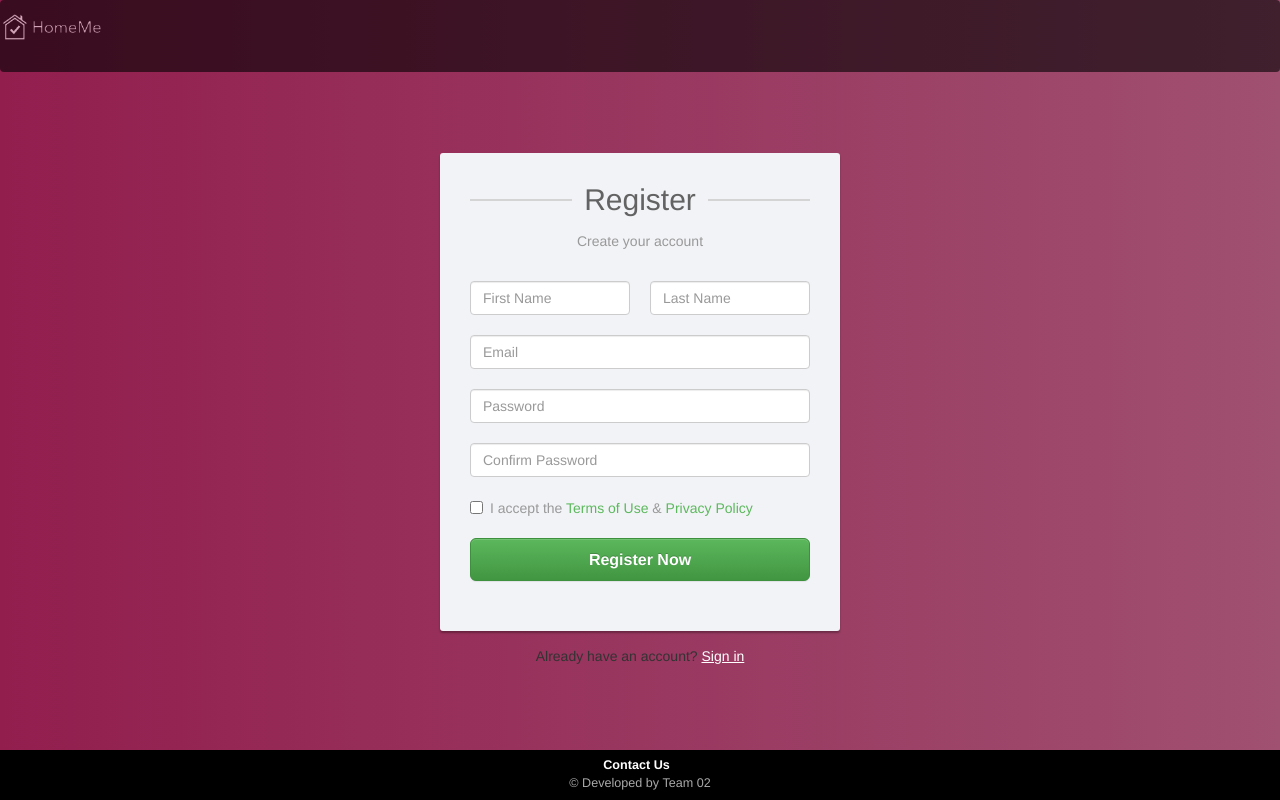
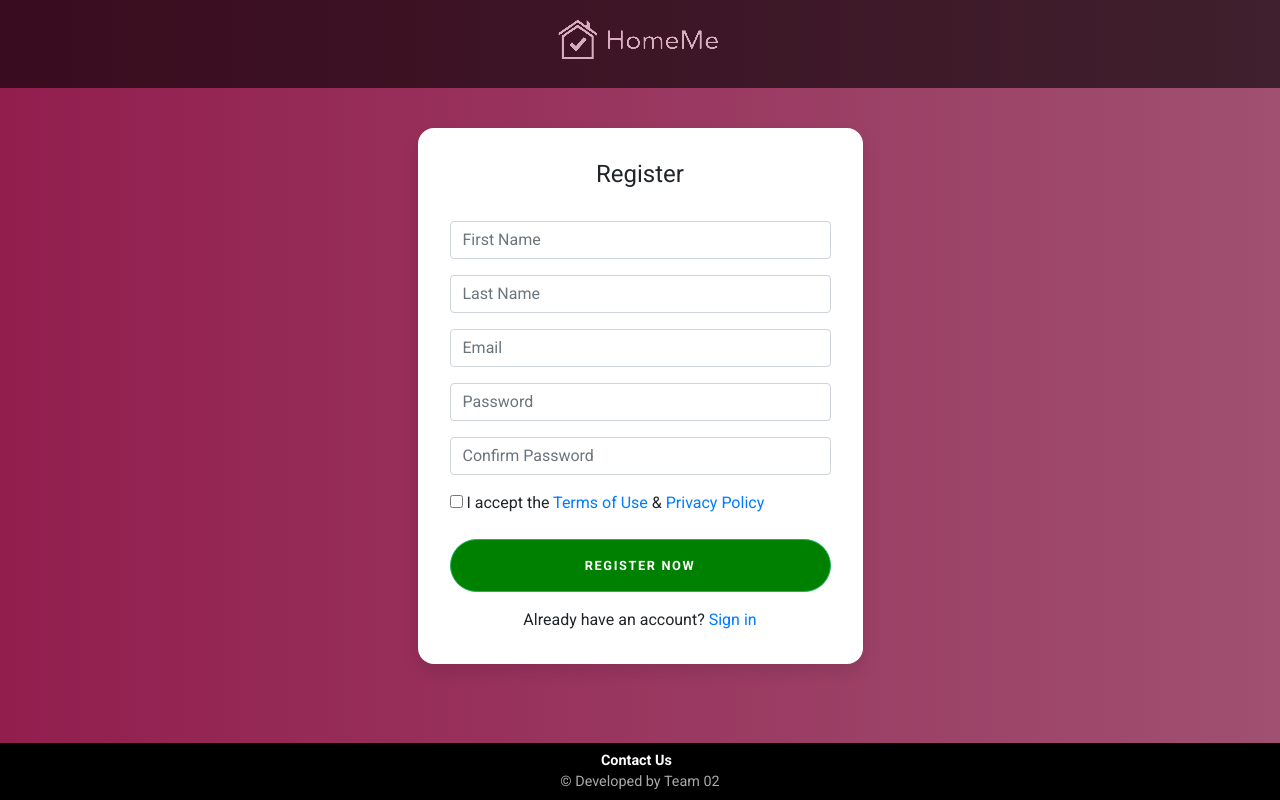
Before and after one commit to aboli-mahajan/ISDesign, a Flask app: page /register in a window 1280 px wide. Run offline with Flask 2, Linux system fonts and the light colour scheme; some libraries are stand-ins or nearby versions.

Commit message:
Fixed register page

```diff
--- a/templates/register.html
+++ b/templates/register.html
@@ -2,51 +2,38 @@
 <html lang="en">
 <head>
 <meta charset="utf-8">
-<meta http-equiv="X-UA-Compatible" content="IE=edge">
+{#<meta http-equiv="X-UA-Compatible" content="IE=edge">#}
 <meta name="viewport" content="width=device-width, initial-scale=1">
 <title>Registration Form</title>
-<link rel="stylesheet" href="static/css/register.css" type="text/css" >
 <link href="https://fonts.googleapis.com/css?family=Roboto:400,700" rel="stylesheet">
-<link rel="stylesheet" href="https://maxcdn.bootstrapcdn.com/bootstrap/3.3.7/css/bootstrap.min.css">
-<link rel="stylesheet" href="https://maxcdn.bootstrapcdn.com/bootstrap/3.3.7/css/bootstrap-theme.min.css">
-<script src="https://ajax.googleapis.com/ajax/libs/jquery/1.12.4/jquery.min.js"></script>
-<script src="https://maxcdn.bootstrapcdn.com/bootstrap/3.3.7/js/bootstrap.min.js"></script>
+<link rel="stylesheet" href="https://stackpath.bootstrapcdn.com/bootstrap/4.3.1/css/bootstrap.min.css" integrity="sha384-ggOyR0iXCbMQv3Xipma34MD+dH/1fQ784/j6cY/iJTQUOhcWr7x9JvoRxT2MZw1T" crossorigin="anonymous">
+{#<link rel="stylesheet" href="https://maxcdn.bootstrapcdn.com/bootstrap/3.3.7/css/bootstrap-theme.min.css">#}
+<link rel="stylesheet" href="static/css/custom.css" type="text/css" >
+{#<link rel="stylesheet" href="static/css/register.css" type="text/css" >#}
+    <link rel="stylesheet" href="static/css/Signin.css" type="text/css" >
+<script src="https://cdnjs.cloudflare.com/ajax/libs/popper.js/1.14.7/umd/popper.min.js" integrity="sha384-UO2eT0CpHqdSJQ6hJty5KVphtPhzWj9WO1clHTMGa3JDZwrnQq4sF86dIHNDz0W1" crossorigin="anonymous"></script>
+<script src="https://stackpath.bootstrapcdn.com/bootstrap/4.3.1/js/bootstrap.min.js" integrity="sha384-JjSmVgyd0p3pXB1rRibZUAYoIIy6OrQ6VrjIEaFf/nJGzIxFDsf4x0xIM+B07jRM" crossorigin="anonymous"></script>
 </head>
 <body>
-  <nav class="navbar navbar-expand-lg navbar-dark" style="padding: 0px; background-color: black;
-    /*Opacity start*/
-    -ms-filter: progid:DXImageTransform.Microsoft.Alpha(Opacity=50);
-    filter: alpha(opacity=80);
-    moz-opacity: 0.4;
-    khtml-opacity: 0.4;
-    opacity: 0.6;
-    /*Opacity end*/
-    color: white;
-    position: fixed;
-    top: 0;
-    left: 0;
-    width: 100%;
-    height: 9%;
-    padding: 0;
-    margin: 0;" id= "header">
-      <div class="container-fluid" style="margin: 0px; padding-left: 0px;" id="header-content">
-       <a class="navbar-brand my-auto" style="padding: 0px; " href="#" >
-          <img src="{{url_for('static', filename='images/Logosignin.png')}}"  style="height: 100%; padding: 4%" />
-        </a>
-
-
+  <div id="header">
+    <div id="header-content">
+        <img class="center" src="static/images/Logosignin.png"/>
     </div>
-    </nav>
-<div class="container mx-auto" style="margin-top: 20px">
-<div class="signup-form" style="margin-top: 9%; ">
-    <form action="{{ url_for('register') }}" method="post">
-		<h2>Register</h2>
-		<p class="hint-text">Create your account</p>
+</div>
+<p>&nbsp;</p>
+<p>&nbsp;</p>
+<div class="container">
+    <div class="row">
+      <div class="col-sm-9 col-md-7 col-lg-5 mx-auto my-auto">
+        <div class="card card-signin my-5">
+          <div class="card-body">
+            <h5 class="card-title text-center">Register</h5>
+            <form action="{{ url_for('register') }}" class="form-signin" method="POST">
                     <div class="form-group">
-			<div class="row">
-				<div class="col-xs-6"><input type="text" class="form-control" name="first_name" placeholder="First Name" required="required"></div>
-				<div class="col-xs-6"><input type="text" class="form-control" name="last_name" placeholder="Last Name" required="required"></div>
+                        <input type="text" class="form-control" name="first_name" placeholder="First Name" required="required">
                     </div>
+                    <div class="form-group">
+                        <input type="text" class="form-control" name="last_name" placeholder="Last Name" required="required">
                     </div>
                     <div class="form-group">
                         <input type="email" class="form-control" name="email" placeholder="Email" required="required">
@@ -61,21 +48,16 @@
                         <label class="checkbox-inline"><input type="checkbox" required="required"> I accept the <a href="#">Terms of Use</a> &amp; <a href="#">Privacy Policy</a></label>
                     </div>
                     <div class="form-group">
-            <button type="submit" class="btn btn-success btn-lg btn-block">Register Now</button>
+                        <button type="submit" class="btn btn-primary btn-lg btn-block text-uppercase">Register Now</button>
                     </div>
             </form>
             <div class="text-center">Already have an account? <a href="login.html">Sign in</a></div>
           </div>
         </div>
-<div class= "footer" style="text-align: center;
-	color: white;
-	width: 100%;
-	padding: 0.541254125%; /* 8.2px (of padding in content)/ 1515px (of screen width) */
-	background-color: black;
-	font-size: 0.9em;
-    bottom: 0;
-position: fixed;
-">
+      </div>
+    </div>
+</div>
+<div class= "footer">
 	  <p id="contactus" style="margin: 0;
 		padding: 0;
 		font-weight: bold;"> Contact Us &nbsp;</p>
```
Lines whose indentation alone changed are shown as unchanged.
